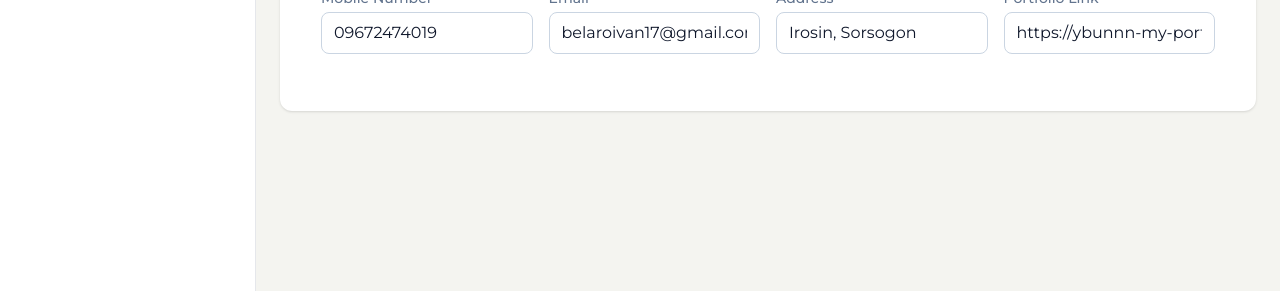
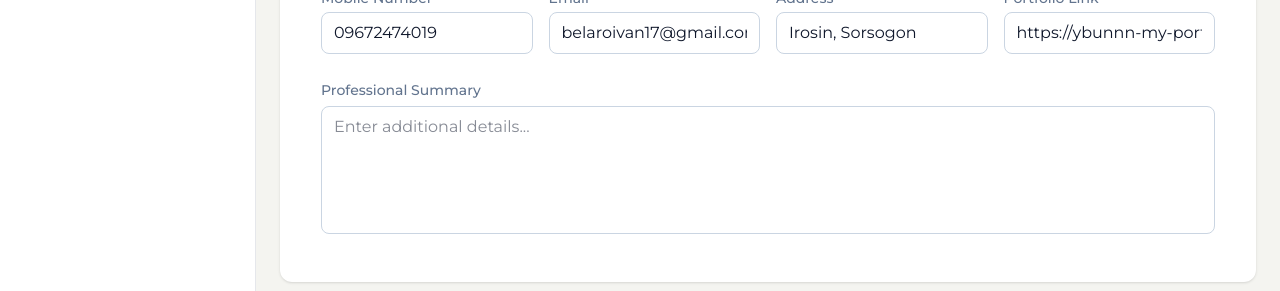
Before and after one commit to ybunnn-dev/codeflow-personal-os, a Next.js app: page /hire_me/profile in a window 1280 px wide. Shown: the part 316-607 px from the top of the page. Built offline with nearby package versions, Linux system fonts and the light colour scheme; no server answers.

Commit message:
Completed personal details section in profile

```diff
--- a/app/(view)/(panel)/hire_me/profile/components/personnal_details.tsx
+++ b/app/(view)/(panel)/hire_me/profile/components/personnal_details.tsx
@@ -125,11 +125,15 @@ export default function PersonalDetails() {
                             className={inputClasses}
                         />
                     </div>
-
-                    <div className=''>
-
-                    </div>
-
+                </div>
+                <div className="w-full">
+                    <label className={labelClasses}>Professional Summary</label>
+                    <textarea
+                        name="notes"
+                        id="notes"
+                        className={`${inputClasses} h-32 resize-none overflow-y-auto w-full`}
+                        placeholder="Enter additional details...">
+                    </textarea>
                 </div>
             </div>
         </div>
```
